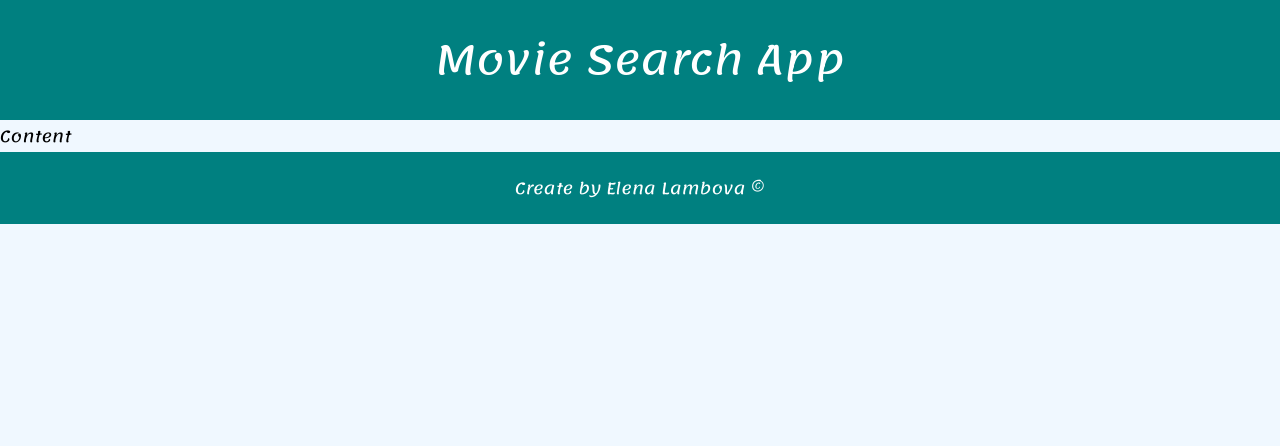
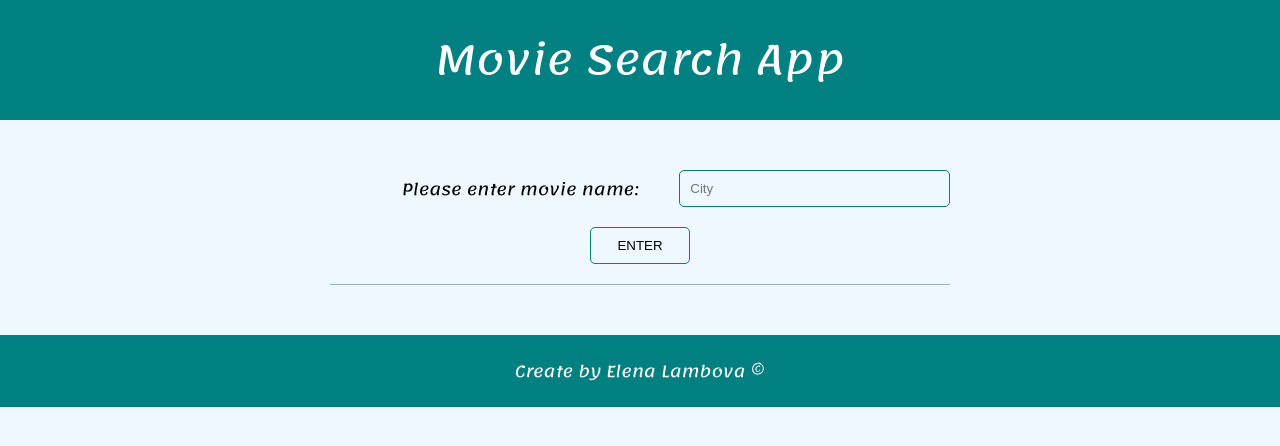
Before and after one commit to elambova/MovieApp, a React app: page / in a window 1280 px wide. Shown: the top 446 px of the page. Built offline with nearby package versions, Linux system fonts and the light colour scheme.

Commit message:
Add new conponents (Form and Result) and Spinner (show is when request is made and hide when is finish).

```diff
--- a/src/Components/Content.js
+++ b/src/Components/Content.js
@@ -1,7 +1,29 @@
 import React, { Component } from "react";
+import PropTypes from "prop-types";
+import ResultContainer from "./ResultContainer";
+import Form from "./Form";
+import Loader from "react-loader-spinner";
 
 export default class Content extends Component {
+  static propTypes = {
+    handleSubmit: PropTypes.func.isRequired,
+  };
   render() {
-    return <div>Content</div>;
+    const { movies, isSubmit, handleSubmit } = this.props;
+    console.log(Object.values(movies).length);
+    return (
+      <div id="content">
+        <Form handleSubmit={handleSubmit} />
+        <div id="result">
+          {isSubmit !== true ? (
+            Object.values(movies).length > 0 && (
+              <ResultContainer movies={movies} />
+            )
+          ) : (
+            <Loader type="Oval" color="teal" height={80} width={80} />
+          )}
+        </div>
+      </div>
+    );
   }
 }
```
